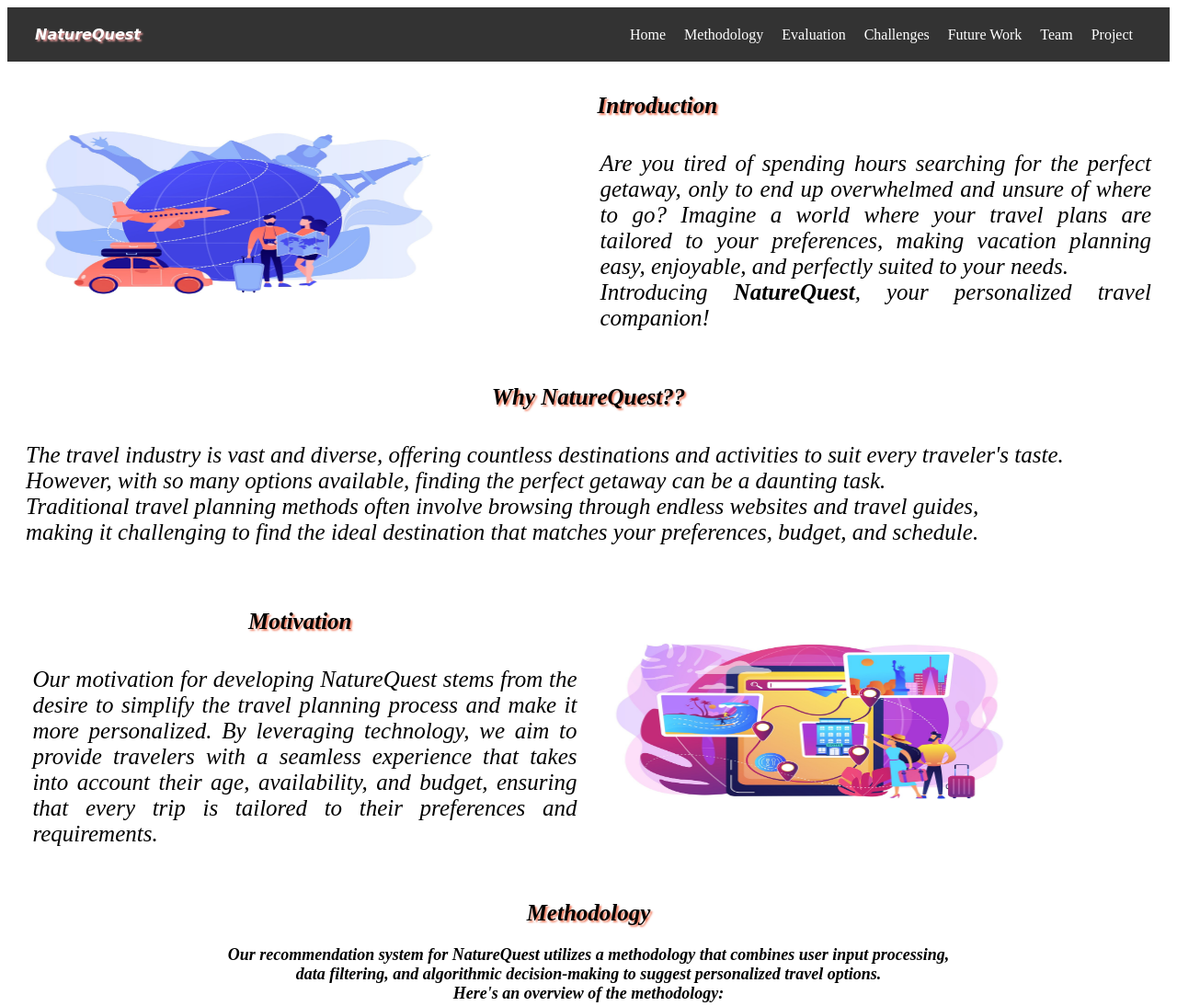
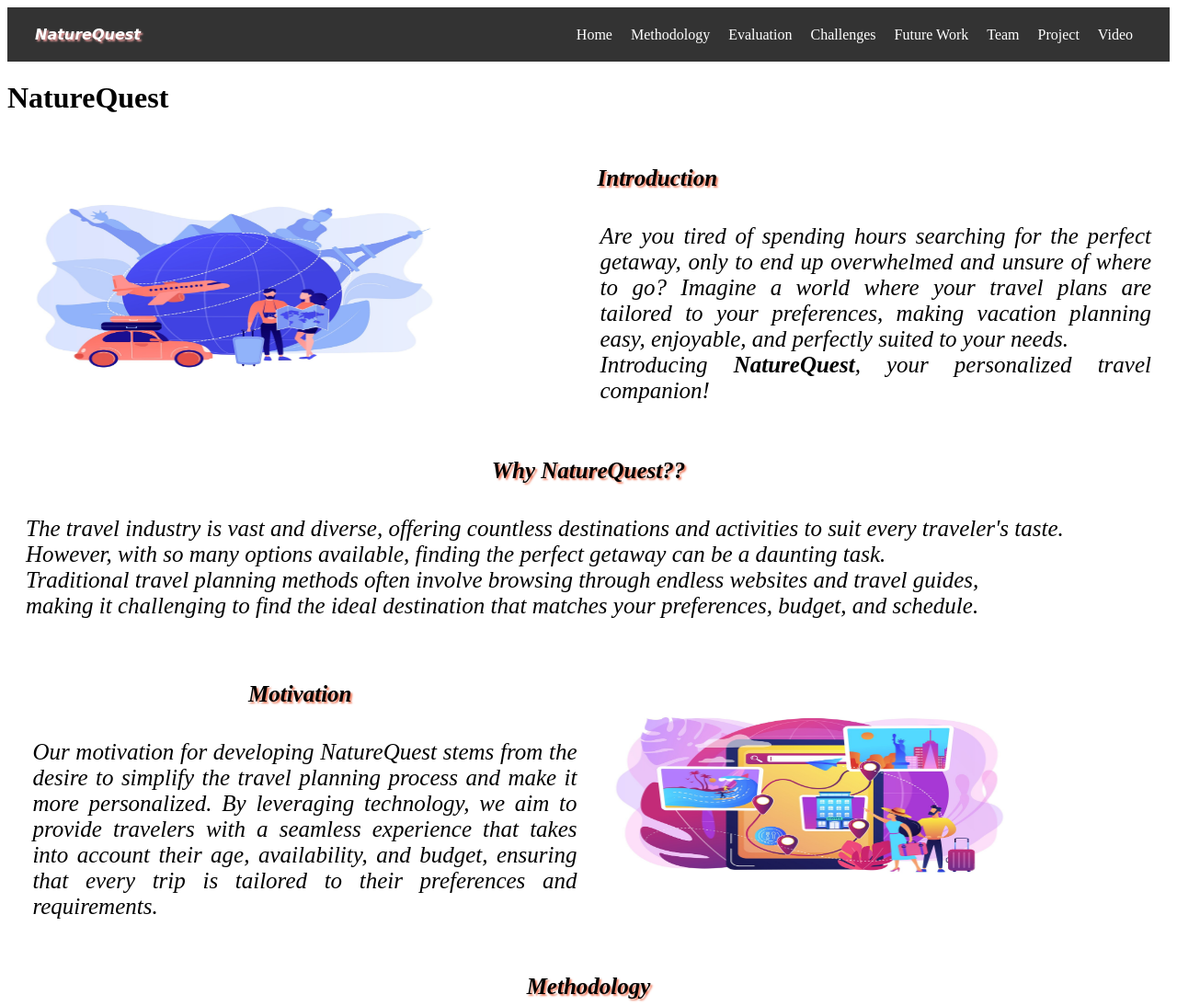
Before and after one commit to pragyamittal0/blog, a plain HTML site: page index.html in a window 1280 px wide. Shown: the top 1094 px of the page at 92% size. Drawn offline with Linux system fonts and the light colour scheme.

Commit message:
Update index.html

```diff
--- a/index.html
+++ b/index.html
@@ -15,10 +15,13 @@
                 <li><a href="#challenges">Challenges</a></li>
                 <li><a href="#future">Future Work</a></li>
                 <li><a href="#team">Team</a></li>
-                <li><a href="https://github.com/kruthvik007/NatureQuest"></a>Project</li>
+                <li><a href="https://github.com/kruthvik007/NatureQuest">Project</a></li>
+                <li><a href="https://youtu.be/4PQtKwQ1VTw">Video</a></li>
             </ul>
         </div>
-
+          <div>
+            <h1 class="nature">NatureQuest</h1>
+          </div>
             <div class="intro1">
               <div><img src="images/travel7.jpeg" class="image2"></div>
               <div class="text">
@@ -233,11 +236,6 @@
       <p class="para6"> Conclusion - NatureQuest simplifies vacation planning by <br> tailoring travel plans
          to your preferences.<br> Our innovative approach, implementing <br> Thompson Sampling map and MultiFactor CF map, <br> ensures personalized and enjoyable getaways.<br>
          We are dedicated to providing unique and sustainable <br> travel experience.</p>
-        <div class="button-container">
-      <a href="https://youtu.be/4PQtKwQ1VTw" class="para6">
-        <button class="but1">VIDEO</button>
-      </a>
-      </div>
       </div>
     </div>
     </div>
```
